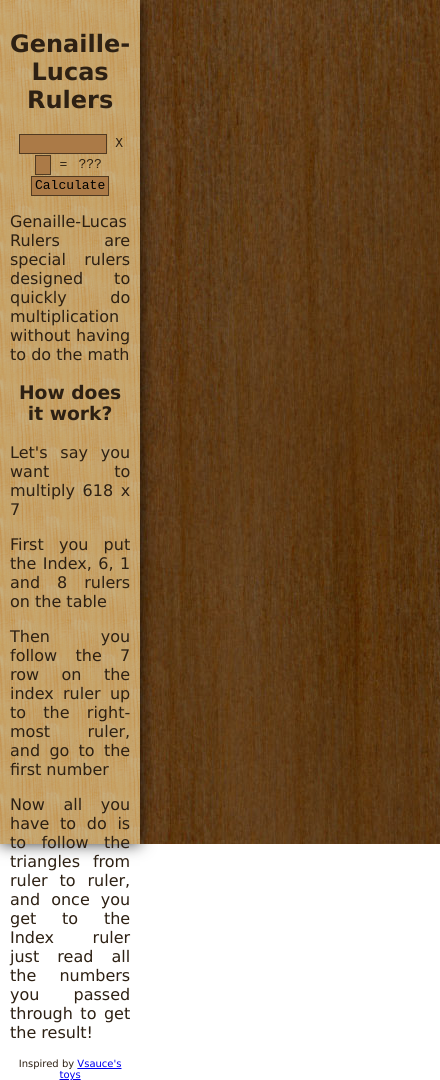
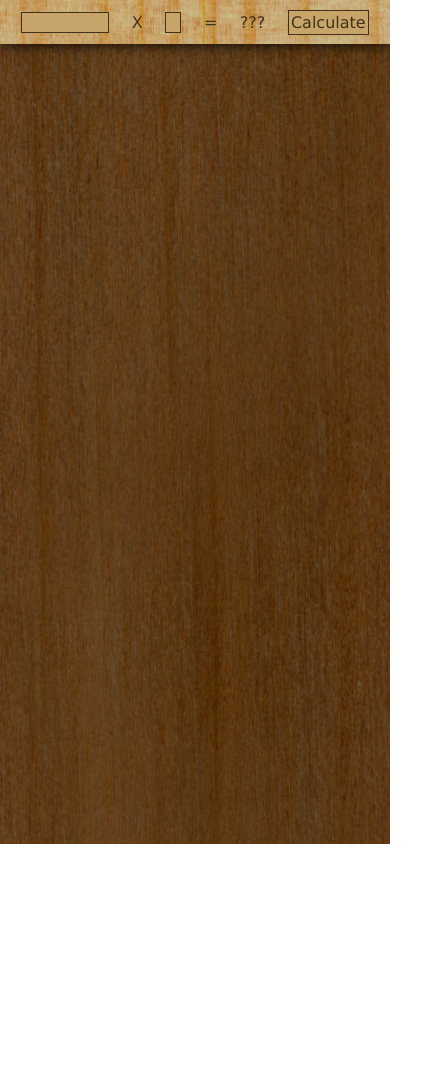
Before and after one commit to SrKomodo/lucas-rulers, a website built with webpack: page src/index.html in a window 390 px wide. Shown: the whole page, 440 px wide, since content can reach past the window. After the commit the page ends 844 px from the top, so only its background shows below. Built offline with nearby package versions, Linux system fonts and the light colour scheme.

Commit message:
Completely revamp HTML and CSS
Besides being a lot cleaner, it's now mobile friendly!

```diff
--- a/src/index.html
+++ b/src/index.html
@@ -7,28 +7,35 @@
   <title>Lucas's Rulers</title>
 </head>
 <body>
-  <div id="container">
-    <div id="sidebar">
+  <main>
+    <aside>
+      <section>
         <h2>Genaille-Lucas Rulers</h2>
         <div id="inputs">
-        <input id="number" type="number" min="0" max="9999999999">
+          <input id="number" type="number" min="0">
           <span>X</span>
           <input id="multiplier" type="number" min="1" max="9">
           <span>=</span>
-        <span id="output">???</span><br>
+          <span id="output">???</span>
           <a id="calculate">Calculate</a>
         </div>
         <p>Genaille-Lucas Rulers are special rulers designed to quickly do multiplication without having to do the math</p>
+      </section>
+      <section>
         <h3>How does it work?</h3>
-      <p>Let's say you want to multiply 618 x 7</p>
+        <p>Let's say you want to multiply 618 by 7</p>
         <p>First you put the Index, 6, 1 and 8 rulers on the table</p>
-      <p>Then you follow the 7 row on the index ruler up to the right-most ruler, and go to the first number</p>
-      <p>Now all you have to do is to follow the triangles from ruler to ruler, and once you get to the Index ruler just read all the numbers you passed through to get the result!</p>
-      <p id="footer">Inspired by <a href="https://www.youtube.com/watch?v=OxRMyPsLtTk">Vsauce's toys</a></p>
-    </div>
-    <div id="canvasContainer">
+        <p>Then you pick  the first number in the 7th row of the right-most ruler</p>
+        <p>Now all you have to do is to follow the triangles from ruler to ruler, and once you get to the Index just read all the numbers you passed through from left to right to get the result!</p>
+      </section>
+      <footer>
+        <p>Inspired by <a href="https://www.youtube.com/watch?v=OxRMyPsLtTk">Vsauce's toys</a></p>
+        <p>Check out the code in <a href="https://github.com/SrKomodo/lucas-rulers">Github</a></p>
+      </footer>
+    </aside>
+    <section id="canvasContainer">
       <canvas id="canvas" height="930"></canvas>
-    </div>
-  </div>
+    </section>
+  </main>
 </body>
 </html>
--- a/src/index.scss
+++ b/src/index.scss
@@ -1,89 +1,72 @@
-$color: darken(#3F2D1A, 5);
-
-* {
+*, *::before, *::after {
   box-sizing: border-box;
 }
 
-body {
+input[type=number]::-webkit-outer-spin-button,
+input[type=number]::-webkit-inner-spin-button {
+    -webkit-appearance: none;
     margin: 0;
-  overflow: hidden;
-  font-family: Verdana, Geneva, Tahoma, sans-serif;
-  color: $color;
+}
+input[type=number] {
+    -moz-appearance: textfield;
 }
 
-#triangle, #background {
-  display: none;
+body {
+  font-family: Verdana, Geneva, Tahoma, sans-serif;
+  margin: 0;
 }
 
-#container {
+main {
+  overflow: hidden;
+  display: flex;
   height: 100vh;
-  display: flex;
 }
 
-#sidebar {
+aside {
+  $bgColor: #c7a46a;
+  $textColor: darken($bgColor, 42%);
+
+  display: flex;
+  flex-direction: column;
+  width: 25%;
+  min-width: 20em;
+  overflow-y: auto;
+  padding: 10px;
+
   z-index: 1;
-  box-shadow: 0 0 15px rgba(0, 0, 0, .8);
   background: url(assets/bgLight.jpg);
-  background-size: 40% auto;
-  padding: 10px;
-  max-width: 400px;
+  background-attachment: local;
+  box-shadow: 0 0 15px black;
+
   text-align: justify;
+  color: $textColor;
 
   h2, h3 {
     text-align: center;
   }
-}
-
-#footer {
-  text-align: center;
-  font-size: x-small;
-}
 
   #inputs {
-  text-align: center;
-  vertical-align: middle;
+    display: flex;
+    flex-wrap: wrap;
+    justify-content: space-around;
+    align-items: center;
 
-  a {
-    cursor: pointer;
-    color: black;
-    text-decoration: unset;
-  }
+    input {
+      margin: 0;
+      padding: 0;
 
-  input, a {
-    $buttonColor: lighten($color, 35);
-    border: 1px solid darken($buttonColor, 25);
-    background: $buttonColor;
-  }
-
-  input, span, a {
-    display: inline-block;
-    vertical-align: middle;
       font-family: monospace;
       text-align: center;
-    padding: 0 3px;
-    height: 20px;
-    margin: 0;
 
       &:invalid {
         background: red;
       }
     }
 
-  a, span {
-    &::before {
-      content: '';
-      display: inline-block;
-      height: 100%;
-      vertical-align: middle;
-    }
-  }
-
-  &::before {
-    content: '';
-    display: inline-block;
-    height: 100%;
-    vertical-align: middle;
-  }
+    input, a {
+      padding: 2px;
+      background: $bgColor;
+      border: 1px solid $textColor;
     }
 
     #number {
@@ -94,20 +77,67 @@ body {
       width: 2ch;
     }
 
-#canvasContainer {
-  background: url(assets/bgDark.jpg);
-  width: 900px;
+    #calculate {
+      cursor: pointer;
+    }
+  }
+
+  footer {
     flex-grow: 1;
     display: flex;
-  justify-content: center;
-  align-items: center;
+    flex-direction: column;
+    justify-content: flex-end;
+
+    text-align: center;
+    font-size: small;
+
+    p {
+      margin: 0;
     }
 
-input[type=number]::-webkit-outer-spin-button,
-input[type=number]::-webkit-inner-spin-button {
-    -webkit-appearance: none;
-    margin: 0;
+    a {
+      color: currentColor;
+      font-weight: bold;
     }
-input[type=number] {
-    -moz-appearance: textfield;
   }
+}
+
+#canvasContainer {
+  flex-grow: 1;
+  display: flex;
+  align-items: center;
+  justify-content: center;
+  overflow-x: auto;
+
+  background: url(assets/bgDark.jpg);
+
+  #canvas {
+    max-height: 100vh;
+  }
+}
+
+@media (max-width: 40em) {
+  main {
+    flex-direction: column;
+  }
+
+  aside {
+    width: initial;
+    min-width: initial;
+
+    section, footer {
+      & > :not(div) {
+        display: none;
+      }
+    }
+  }
+
+  #canvasContainer {
+    align-items: flex-start;
+    justify-content: flex-start;
+  }
+
+  #canvas {
+    max-height: 100%;
+  }
+}
```
Lines whose indentation alone changed are shown as unchanged.
